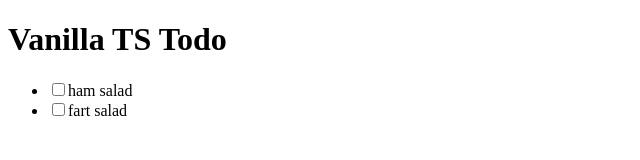
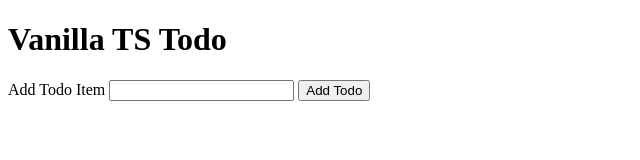
Before and after one commit to phdewitte/vanilla-todo, a website built with webpack: page index.html in a window 1280 px wide. Shown: the whole page, without its empty margins (0-640 px from the left). Built offline with nearby package versions, Linux system fonts and the light colour scheme.

Commit message:
Add functionality to add todo item

```diff
--- a/index.html
+++ b/index.html
@@ -11,5 +11,13 @@
 <body>
   <h1>Vanilla TS Todo</h1>
   <ul id="list"></ul>
+  <form id="todo-form">
+    <label for="todo-input">
+      <span>Add Todo Item</span>
+      <!-- TODO: Add some fancy validation -->
+      <input id="todo-input" type="text" required />
+    </label>
+    <button type="submit">Add Todo</button>
+  </form>
 </body>
 </html>
--- a/src/Controller.ts
+++ b/src/Controller.ts
@@ -10,16 +10,37 @@ export default class Controller {
   constructor(store: Store, view: View) {
     this.store = store;
     this.view = view;
-    this.addItemToList('ham salad'); // temp
-    this.addItemToList('fart salad'); // temp
+
+    this.addItemToList = this.addItemToList.bind(this);
+
+    this.attachAddTodoListener();
   }
 
-  public createItem(text: string): Item {
+  public attachAddTodoListener() {
+    const todoForm = document.getElementById('todo-form');
+    todoForm!.addEventListener('submit', this.addItemToList);
+  }
+
+  // Is this necessary?
+  // public removeAddTodoListener() {
+  //   const todoForm = document.getElementById('todo-form');
+  //   todoForm!.removeEventListener('submit', this.addItemToList);
+  // }
+
+  public createItem(): Item {
+    // 'value' property does not exist on HTMLElement type
+    const inputElement = document.getElementById('todo-input') as HTMLInputElement;
+    const text = inputElement.value;
+
+    inputElement.value = '';
+
     return { text, id: String(Date.now()), checked: false };
   }
 
-  public addItemToList(text: string) {
-    const newItem = this.createItem(text);
+  public addItemToList(event: Event) {
+    event.preventDefault();
+
+    const newItem = this.createItem();
     this.store.upsertItem(newItem);
     this.view.appendItem(newItem);
   }
```
